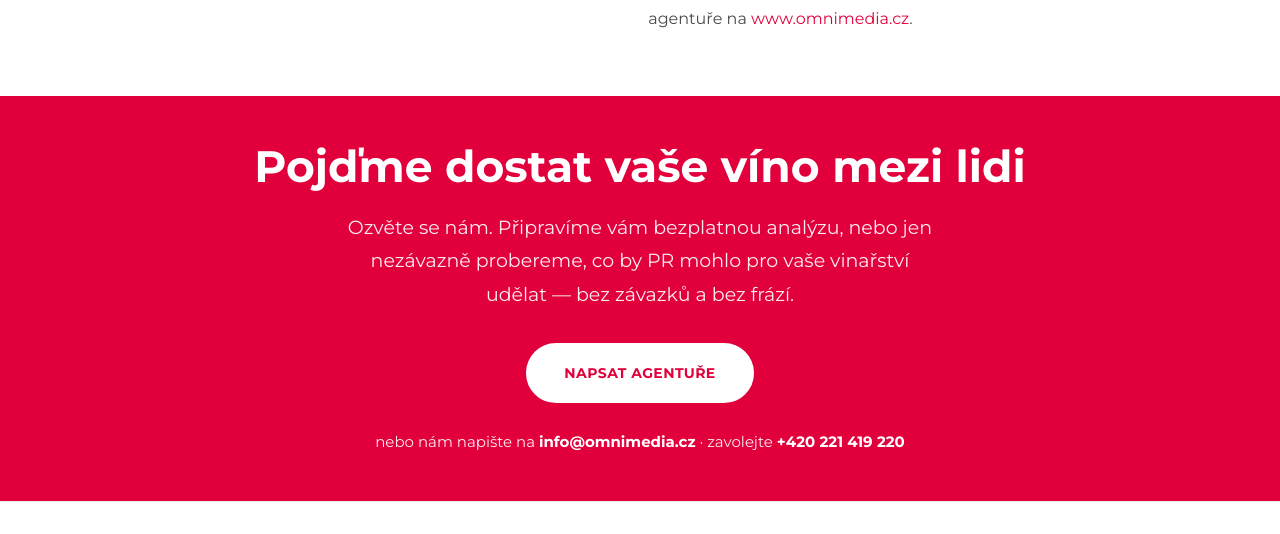
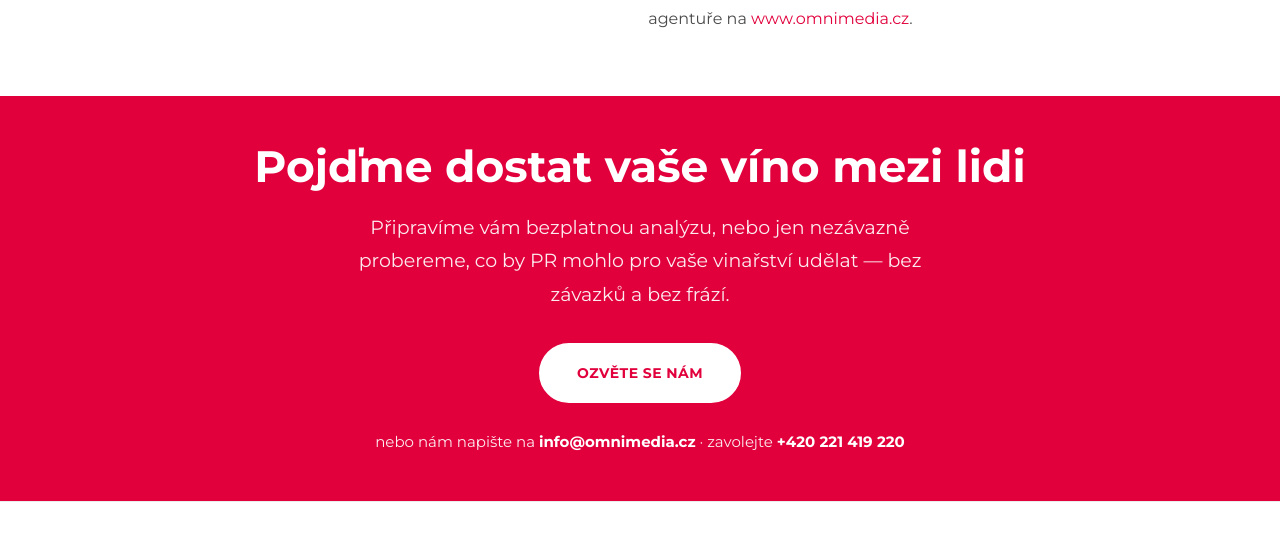
Before and after one commit to Jellyman-creator/omnimedia-pr-pro-vinare, a plain HTML site: page index.html in a window 1280 px wide. Shown: the part 3664-4198 px from the top of the page. Drawn offline with Linux system fonts and the light colour scheme.

Commit message:
Závěrečné CTA: tlačítko Ozvěte se nám, odstranění duplicitního úvodu
Co-Authored-By: Claude Opus 4.8 <noreply@anthropic.com>

```diff
--- a/index.html
+++ b/index.html
@@ -426,8 +426,8 @@ height="0" width="0" style="display:none;visibility:hidden"></iframe></noscript>
 <section class="final" id="kontakt">
   <div class="container">
     <h2>Pojďme dostat vaše víno mezi lidi</h2>
-    <p>Ozvěte se nám. Připravíme vám bezplatnou analýzu, nebo jen nezávazně probereme, co by PR mohlo pro vaše vinařství udělat — bez závazků a bez frází.</p>
-    <a class="btn btn-white js-eml" data-u="info" data-d="omnimedia.cz" data-subject="Z%C3%A1jem%20o%20PR%20pro%20vina%C5%99stv%C3%AD" href="#kontakt">Napsat agentuře</a>
+    <p>Připravíme vám bezplatnou analýzu, nebo jen nezávazně probereme, co by PR mohlo pro vaše vinařství udělat — bez závazků a bez frází.</p>
+    <a class="btn btn-white js-eml" data-u="info" data-d="omnimedia.cz" data-subject="Z%C3%A1jem%20o%20PR%20pro%20vina%C5%99stv%C3%AD" href="#kontakt">Ozvěte se nám</a>
     <div class="contact">nebo nám napište na <a class="js-eml" data-u="info" data-d="omnimedia.cz" data-text="1" href="#kontakt">info(zavináč)omnimedia.cz</a> · zavolejte <a href="tel:+420221419220">+420&nbsp;221&nbsp;419&nbsp;220</a></div>
   </div>
 </section>
```
